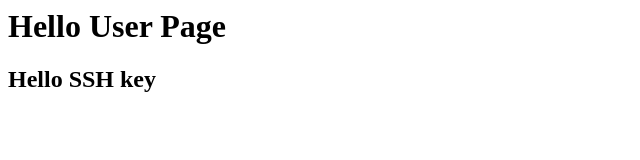
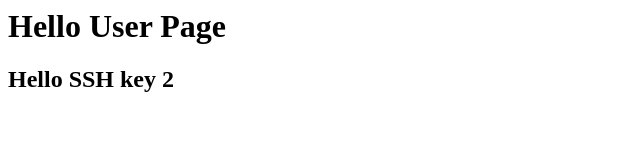
Before and after one commit to grayTurtle01/grayTurtle01.github.io, a plain HTML site: page index.html in a window 1280 px wide. Shown: the full height of the page, 0-640 px from the left. Drawn offline with Linux system fonts and the light colour scheme.

Commit message:
third try

```diff
--- a/index.html
+++ b/index.html
@@ -1,2 +1,2 @@
 <h1>Hello User Page</h1>
-<h2> Hello SSH key </h2>
+<h2> Hello SSH key 2 </h2>
```
